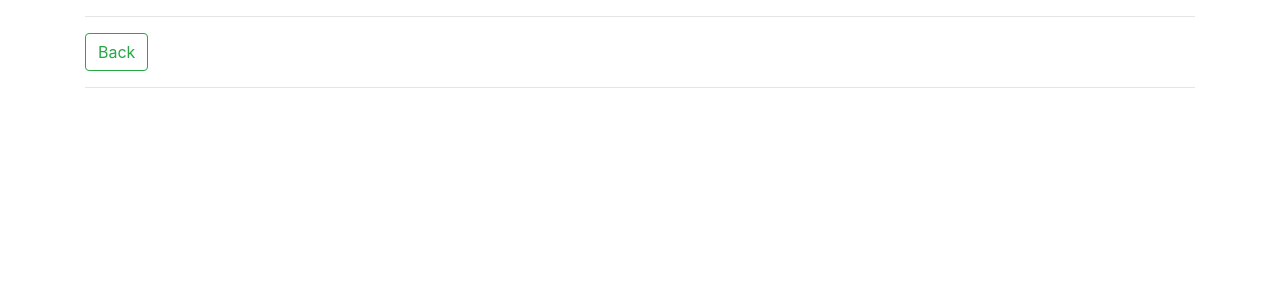
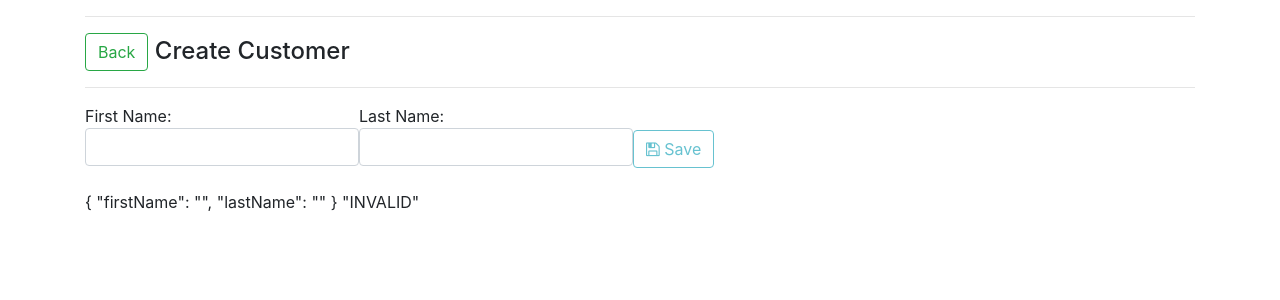
Before and after one commit to mngdnmw/Customer-app-frontend, an Angular app: page /customers/create in a window 1280 px wide. Shown: the top 300 px of the page. Built offline with nearby package versions, Linux system fonts and the light colour scheme.

Commit message:
S04P91 complete

```diff
--- a/src/app/app.module.ts
+++ b/src/app/app.module.ts
@@ -1,6 +1,6 @@
 import {BrowserModule} from '@angular/platform-browser';
 import {NgModule} from '@angular/core';
-import {FormsModule} from '@angular/forms';
+import {ReactiveFormsModule} from '@angular/forms';
 import {AppComponent} from './app.component';
 import {CustomerService} from './customers/shared/customer.service';
 import {HttpClientModule} from '@angular/common/http';
@@ -40,7 +40,7 @@ const appRoutes: Routes = [
   ],
   imports: [
     BrowserModule,
-    FormsModule,
+    ReactiveFormsModule,
     HttpClientModule,
     RouterModule.forRoot(appRoutes),
     NgbModule.forRoot()
--- a/src/app/customers/customer-create/customer-create.component.html
+++ b/src/app/customers/customer-create/customer-create.component.html
@@ -1,12 +1,41 @@
-<div class ="container">
+<div class="container">
   <div class="row">
-    <div class = "col-md-12">
+    <div class="col-md-12">
       <hr>
       <h4>
         <button class="btn btn-outline-success"
-                (click)="back()"> Back </button>
+                (click)="back()"> Back
+        </button>
+        Create Customer
       </h4>
       <hr>
     </div>
+    <div class="col-md-12">
+      <form (ngSubmit) ="save()"
+            [formGroup]="customerGroup"
+            novalidate>
+        <div class="form-group">
+          <label class="center-block">First Name:
+            <input class="form-control"
+                   formControlName="firstName">
+          </label>
+          <label class="center-block">Last Name:
+            <input class="form-control"
+                   formControlName="lastName">
+          </label>
+          <button [disabled] = "customerGroup.invalid"
+                  type="submit"
+                  class="btn btn-outline-info">
+            <i class="fa fa-floppy-o" aria-hidden="true"></i> Save
+          </button>
+        </div>
+      </form>
+      <ngb-alert *ngIf ="customerCreatedSuccessfully"
+                 (close) = "closeAlert()"
+                 type="success">New customer created</ngb-alert>
+      {{customerGroup.value | json}}
+      {{customerGroup.status | json}}
+
+    </div>
   </div>
 </div>
--- a/src/app/customers/customer-create/customer-create.component.ts
+++ b/src/app/customers/customer-create/customer-create.component.ts
@@ -1,5 +1,9 @@
-import { Component, OnInit } from '@angular/core';
+import {Component, OnInit} from '@angular/core';
 import {Router} from '@angular/router';
+import {FormBuilder, FormControl, FormGroup, Validators} from '@angular/forms';
+import {validate} from 'codelyzer/walkerFactory/walkerFn';
+import {CustomerService} from '../shared/customer.service';
+import {Customer} from '../shared/customer.model';
 
 @Component({
   selector: 'app-customer-create',
@@ -7,8 +11,17 @@ import {Router} from '@angular/router';
   styleUrls: ['./customer-create.component.css']
 })
 export class CustomerCreateComponent implements OnInit {
+  customerGroup: FormGroup;
+  customerCreatedSuccessfully = false;
 
-  constructor(private router: Router) { }
+  constructor(private router: Router,
+              private fb: FormBuilder,
+              private customerService: CustomerService) {
+    this.customerGroup = this.fb.group({
+      firstName: ['', [Validators.required, Validators.minLength(2)]],
+      lastName: ['', [Validators.required, Validators.minLength(2)]]
+    });
+  }
 
   ngOnInit() {
   }
@@ -16,4 +29,20 @@ export class CustomerCreateComponent implements OnInit {
   back() {
     this.router.navigateByUrl('/customers');
   }
+
+  save() {
+    const values = this.customerGroup.value;
+    const customer: Customer = {
+      firstName: values.firstName,
+      lastName: values.lastName,
+      addresses: []
+    };
+    this.customerService.create(customer).subscribe(newCustomer => this.customerGroup.reset());
+    this.customerCreatedSuccessfully = true;
+    setTimeout(() => {this.customerCreatedSuccessfully = false; }, 3000);
+  }
+
+  closeAlert() {
+    this.customerCreatedSuccessfully = false;
+  }
 }
--- a/src/app/customers/shared/customer.service.ts
+++ b/src/app/customers/shared/customer.service.ts
@@ -29,4 +29,8 @@ export class CustomerService {
     return this.http.delete<Customer>
     (url + '/' + id);
   }
+
+  create(customer: Customer): Observable<Customer> {
+    return this.http.post<Customer>(url, customer);
+  }
 }
```
